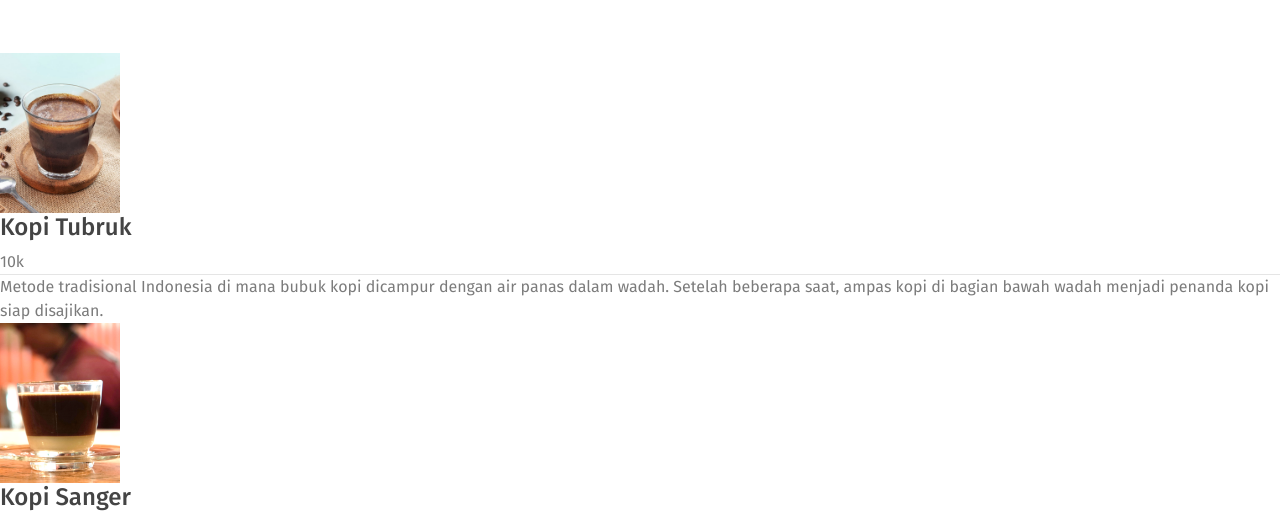
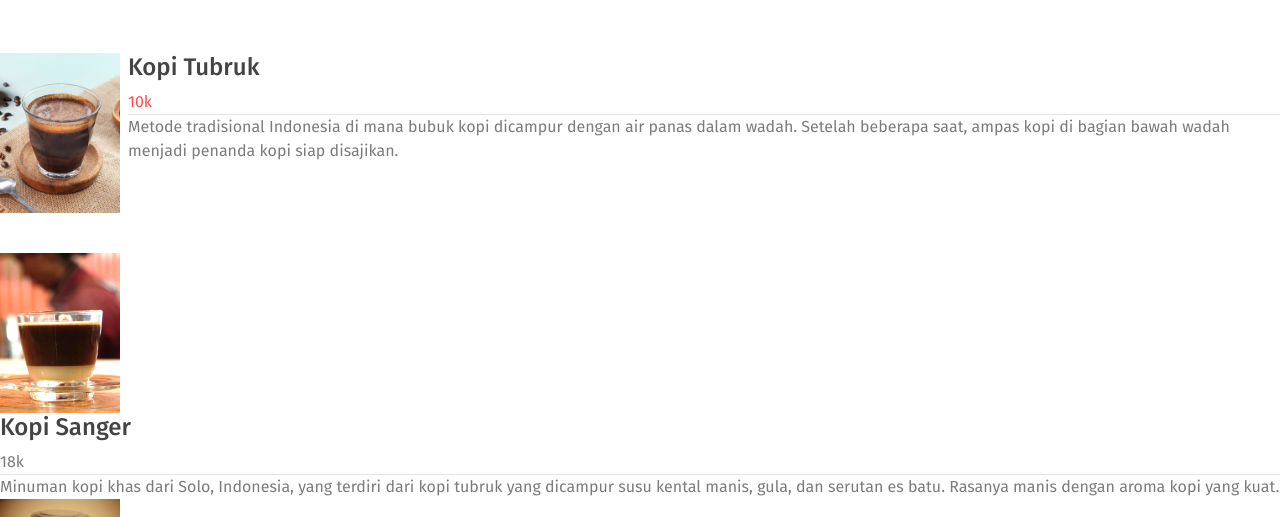
Before and after one commit to akmalghandi20/warmaskin, a website: page Program/menuwarmaskin.html in a window 1280 px wide. Shown: the part 235-752 px from the top of the page. Drawn offline with Linux system fonts and the light colour scheme.

Commit message:
dayanu: Menambahkan css menu kopi tubruk

```diff
--- a/Program/menuwarmaskin.html
+++ b/Program/menuwarmaskin.html
@@ -104,19 +104,20 @@
 
             <div>
                 <div>
-                    <div>
+                    <div class="tampilancoffe">
                         <div>
                             <img src="assets/imgs/Tubruk.jpg" alt="">
                         </div>
-                        <div>
+                        <div class="deskripsi">
                             <h3>Kopi Tubruk</h3>
-                            <p>10k</p>
+                            <p class="harga">10k</p>
                             <hr>
                             <div>
                                 <p>Metode tradisional Indonesia di mana bubuk kopi dicampur dengan air panas dalam wadah. Setelah beberapa saat, ampas kopi di bagian bawah wadah menjadi penanda kopi siap disajikan.</p>
                             </div>
                         </div>
                     </div>
+
                     <div>
                         <div>
                             <img src="assets/imgs/Kopi-Sanger.png" alt="">
```
